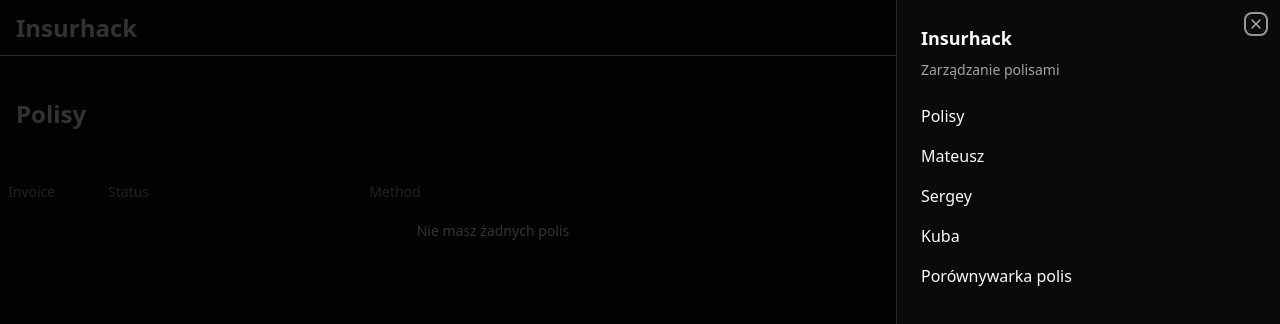
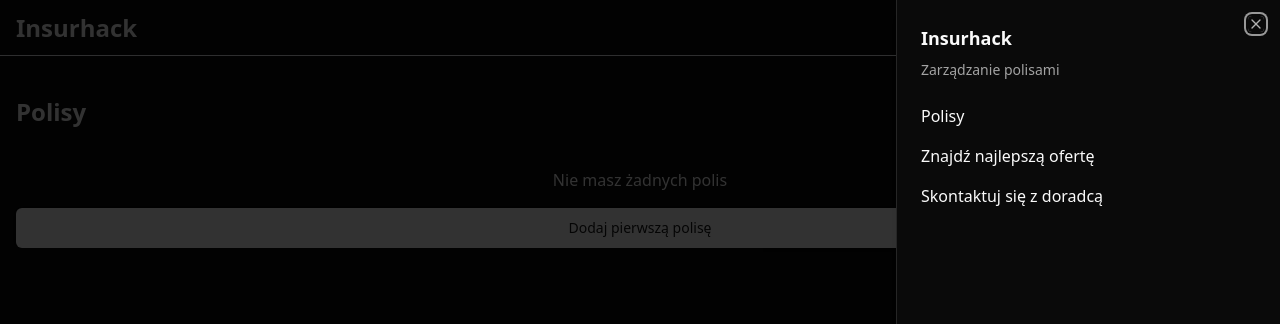
Before and after one commit to ozim/insurhack, a React (Vite) app: page / in a window 1280 px wide. Both pictures are taken after a click on the button 1256 px from the left and 27 px from the top of the page. Shown: the top 324 px of the page. Built offline with nearby package versions, Linux system fonts and the light colour scheme.

Commit message:
Update menu

```diff
--- a/src/components/blocks/main-menu.tsx
+++ b/src/components/blocks/main-menu.tsx
@@ -45,17 +45,11 @@ const LinksList = () => {
       <Link to="/">
         Polisy
       </Link>
-      <Link to="/mateusz">
-        Mateusz
+      <Link to="/builder">
+        Znajdź najlepszą ofertę
       </Link>
-      <Link to="/sergey">
-        Sergey
-      </Link>
-      <Link to="/kuba">
-        Kuba
-      </Link>
-      <Link to="/builder">
-          Porównywarka polis
+      <Link to="/contact">
+        Skontaktuj się z doradcą
       </Link>
     </div>
   );
--- a/src/pages/Home.tsx
+++ b/src/pages/Home.tsx
@@ -1,18 +1,23 @@
 import { Button } from "@/components/ui/button"
+import { getData } from "@/localStorageService";
 import { PoliciesTable } from "@/policies/PoliciesTable"
 import { Link } from "react-router"
 
 
 export const Home = () => {
+  const { policies } = getData();
+
   return (
     <div>
       <header className="flex justify-between items-center py-10 px-4">
         <h2 className="text-2xl font-bold">
           Polisy
         </h2>
-        <Button>
-          <Link to="/add-policy">Dodaj polisę</Link>
-        </Button>
+        {policies.length > 0 && (
+          <Button>
+            <Link to="/add-policy">Dodaj polisę</Link>
+          </Button>
+        )}
       </header>
       <PoliciesTable />
     </div>
--- a/src/policies/PoliciesTable.tsx
+++ b/src/policies/PoliciesTable.tsx
@@ -4,7 +4,22 @@ import { getData } from "@/localStorageService";
 import { Link } from "react-router";
 
 export const PoliciesTable = () => {
-  const { policies} = getData();
+  const { policies } = getData();
+
+  if (policies.length === 0) {
+    return (
+      <div className="flex flex-col items-center justify-center space-y-4 px-4">
+        <div className="text-center">
+          Nie masz żadnych polis
+        </div>
+        <Button size="lg" asChild className="w-full">
+          <Link to="/add-policy">
+            Dodaj pierwszą polisę
+          </Link>
+        </Button>
+      </div>
+    );
+  }
 
   return (
     <Table>
@@ -18,13 +33,6 @@ export const PoliciesTable = () => {
         </TableRow>
       </TableHeader>
       <TableBody>
-        {policies.length === 0 && (
-          <TableRow>
-            <TableCell colSpan={4} className="text-center">
-              Nie masz żadnych polis
-            </TableCell>
-          </TableRow>
-        )}
         {policies.map((policy) => {
           return (
             <TableRow key={policy.policyId}>
```
